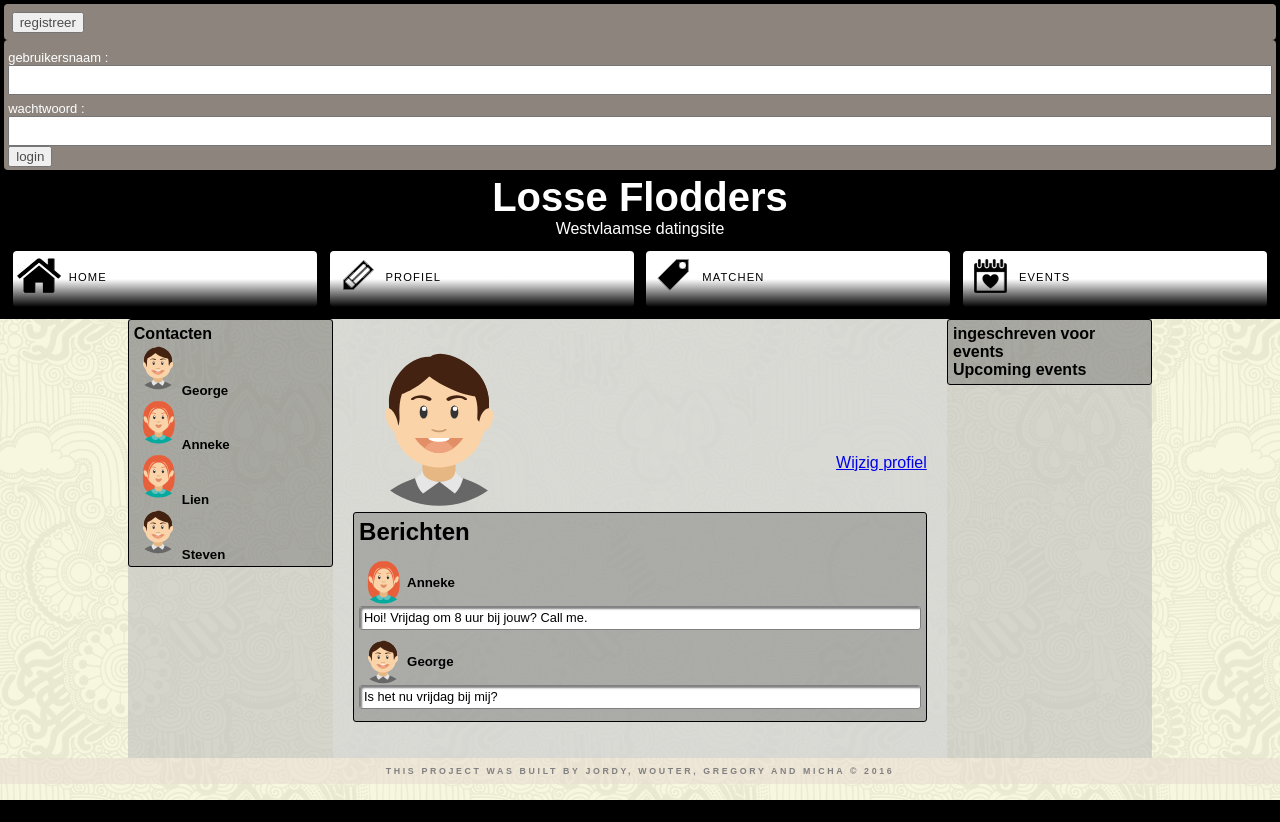
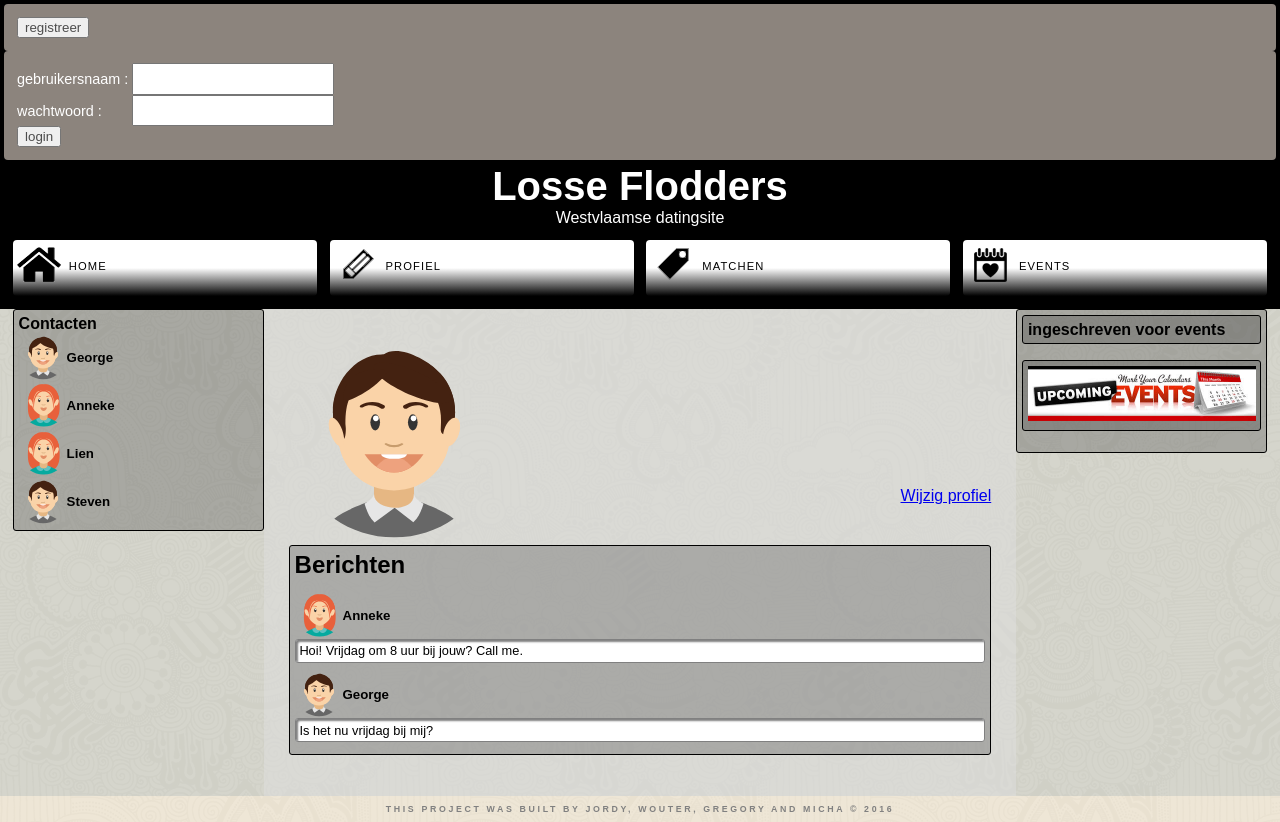
Before and after one commit to jan-vandorpe/Scrumdating, a PHP site: template presentation/userProfilePage.twig in a window 1280 px wide. Before the commit the page ends 800 px from the top, so only its background shows below. Run offline with PHP 8.4, Linux system fonts and the light colour scheme; the template is opened without the code that fills it, so the values that code supplies are empty; some libraries are stand-ins or nearby versions.

Commit message:
commiit header

```diff
--- a/css/style.css
+++ b/css/style.css
@@ -82,6 +82,7 @@ body{
 }
 
 .login form{
+
     background-color: rgba(234,221,208,0.6);
 }
 .login input[type=text] input[type=password]{
@@ -166,6 +167,7 @@ body{
 
 /***login bovenaan***/
 .login form{
+    padding: 1%;
     box-sizing: border-box;
     border-radius: 4px;
 
@@ -174,7 +176,6 @@ body{
 
 .login div label{
     color: white;
-
     font-size: 1em;
     display: inline-block;
     width: 8em;
@@ -194,7 +195,7 @@ input[type="date"],
 input[type="tel"],
 textarea {
     box-sizing: border-box;
-    width: 100%;
+    width: 14em;
     min-height: 1em;
     padding: 0.4em 0.5em;
     margin: 0;
@@ -209,7 +210,8 @@ textarea {
     height: auto;
     margin:auto;
     height:100%;
-    width:80%;
+    width:98%;
+    padding: 0 1%;
 
 }
 .balkLinks{
@@ -481,6 +483,47 @@ http://nicolasgallagher.com/micro-clearfix-hack/
 
 @media only screen and (min-width: 768px)  {
 
+.login{
+    padding: 0.3em;
+
+}
+
+/***login bovenaan***/
+.login form{
+    padding: 1%;
+    box-sizing: border-box;
+    border-radius: 4px;
+
+
+}
+
+.login div label{
+    color: white;
+    font-size: 1em;
+    display: inline-block;
+    width: 8em;
+    margin: 0;
+    padding: 0.5em 0 0 0;
+    text-align: left;
+}
+
+/******* velden, controls *******/
+.login input[type="email"],
+input[type="password"],
+input[type="text"],
+input[type="url"],
+input[type="search"],
+input[type="number"],
+input[type="date"],
+input[type="tel"],
+textarea {
+    box-sizing: border-box;
+    width: 14em;
+    min-height: 1em;
+    padding: 0.4em 0.5em;
+    margin: 0;
+    font-size: inherit;
+}
 
     .balkLinks{
         display:  block;
--- a/presentation/EventList.twig
+++ b/presentation/EventList.twig
@@ -7,7 +7,7 @@
         <meta name="author" content="">
         <meta name="viewport" content="width=device-width, initial-scale=1" />
         <link rel="icon" type="image/png"  href="images/icons/favicon.png">
-        <link rel="stylesheet" href="css/style.css" />
+        <link rel="stylesheet" href="../css/style.css" />
         <title>Uw Westvloamse datingsite</title>
     </head>
 
--- a/presentation/userProfilePage.twig
+++ b/presentation/userProfilePage.twig
@@ -7,7 +7,7 @@
         <meta name="author" content="">
         <meta name="viewport" content="width=device-width, initial-scale=1" />
         <link rel="icon" type="image/png"  href="images/icons/favicon.png">
-        <link rel="stylesheet" href="css/style.css" />
+        <link rel="stylesheet" href="../css/style.css" />
         <title>Uw Westvloamse datingsite</title>
     </head>
 
@@ -15,13 +15,21 @@
         <header class="headerImage">
             <div class="login clearFix">
                 {% if login == false %}
-                  <form action="loginControl.php" method="post" class="login" id="registreer" name="registreer">
-                    <div class="login clearFix"><input type="submit" value="registreer" name="registreer"/></div>
+                    <form action="loginControl.php" method="post" class="clearFix" id="registreer" name="registreer">
+                        <div>
+                            <input type="submit" value="registreer" name="registreer"/>
+                        </div>
                     </form>
-                <form action="loginControl.php" method="post" class="login" id="login" name="login">
-                    <div><label for="username">gebruikersnaam :</label><input type="text" id="username" name="username"></div>
-                    <div><label for="password">wachtwoord :</label><input type="password" id="password" name="password"></div>
-                    <div><input type="submit" value="login" name="login" /></div>
+                    <form action="loginControl.php" method="post" class="clearFix" id="login" name="login">
+                        <div>
+                            <label for="username">gebruikersnaam :</label><input type="text" id="username" name="username">
+                        </div>
+                        <div>
+                            <label for="password">wachtwoord :</label><input type="password" id="password" name="password">
+                        </div>
+                        <div>
+                            <input type="submit" value="login" name="login" />
+                        </div>
                     </form>
 
                 {% else %}
@@ -51,25 +59,25 @@
                 <h4>Contacten</h4>
                 <div class="contact cf clearFix">
                     <img src="images/pictures/maleAvatar.svg"/>
-                        <div class="gegevens">
+                    <div class="">
                         <h5>George</h5>
                     </div>
                 </div>
                 <div class="contact cf clearFix">
                     <img src="images/pictures/femaleAvatar.svg"/>
-                        <div class="gegevens">
+                    <div class="">
                         <h5>Anneke</h5>
                     </div>
                 </div>
                 <div class="contact cf clearFix">
                     <img src="images/pictures/femaleAvatar.svg"/>
-                        <div class="gegevens">
+                    <div class="">
                         <h5>Lien</h5>
                     </div>
                 </div>
                 <div class="contact cf clearFix">
                     <img src="images/pictures/maleAvatar.svg"/>
-                        <div class="gegevens">
+                    <div class="">
                         <h5>Steven</h5>
                     </div>
                 </div>
@@ -114,7 +122,7 @@
             </div>
 
             <section class="balkRechts blok">
-
+                <div class="event blok">
                     <h4>ingeschreven voor events</h4>
 
                     {% for event in eventLijst %}
@@ -126,8 +134,12 @@
                         </ul>
 
                     {% endfor %}
+                </div>
 
-                    <h4>Upcoming events</h4>
+                <div class="event blok">
+
+                    <img src="images/pictures/event_balk.jpg" class="eventbanner"/>
+
                     {% for event in upcoming|slice(0, 4) %}
 
                         <ul class="itemDisplay">
@@ -137,6 +149,7 @@
                         </ul>
 
                     {% endfor %}
+                </div>
             </section>
 
 
```
Lines whose indentation alone changed are shown as unchanged.
